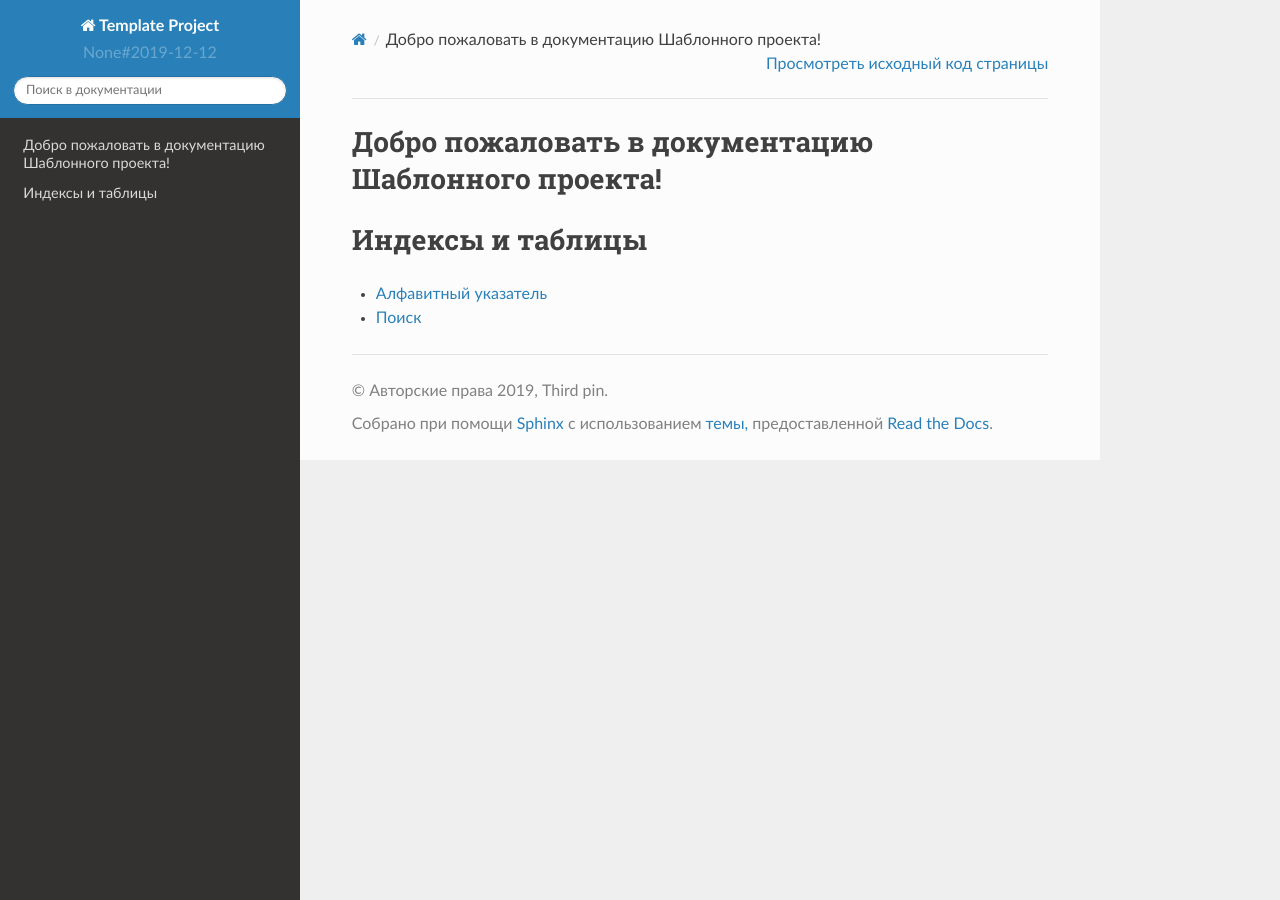
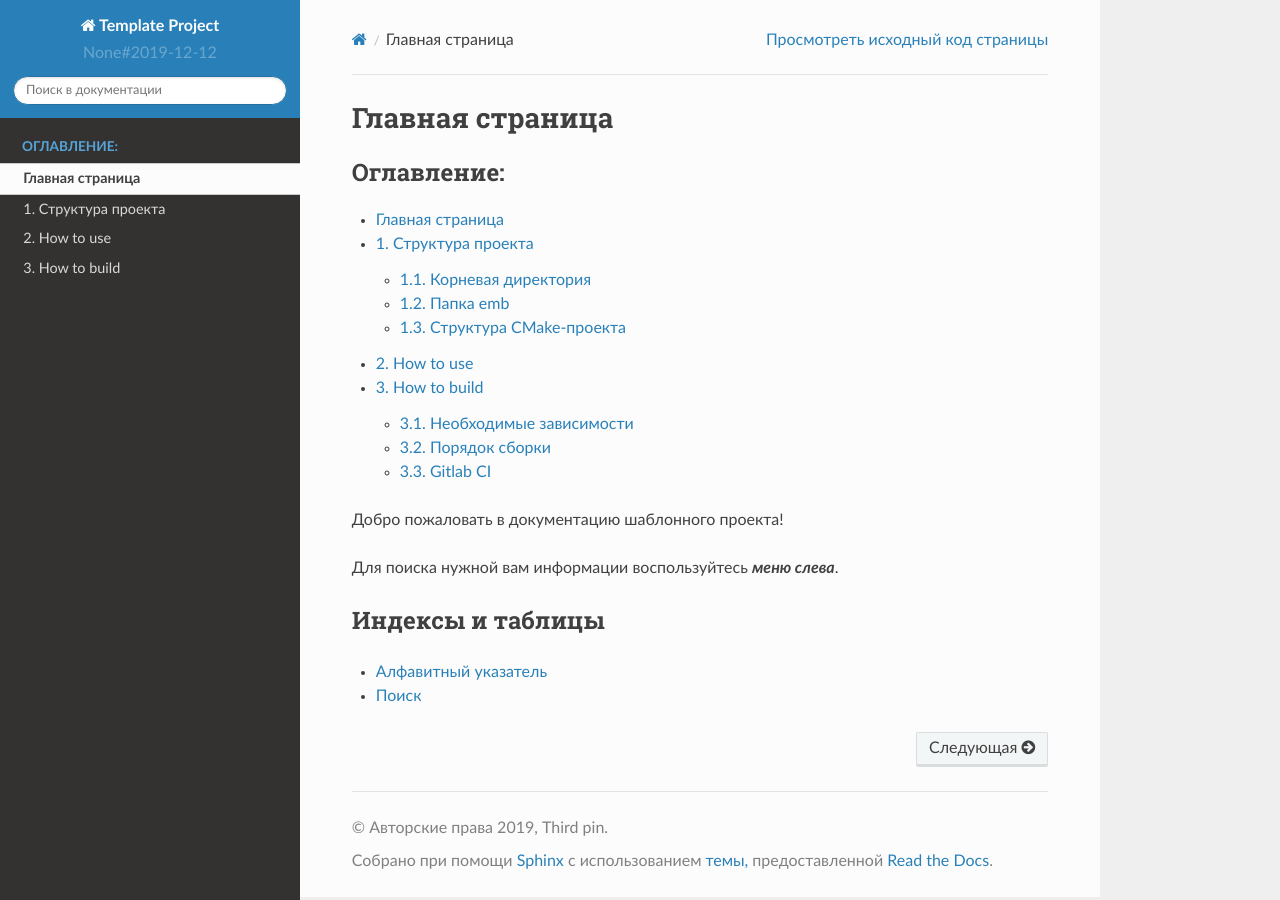
Before and after one commit to zartavr/test1, a Sphinx documentation site: the page built from doc/sphinx/index.rst, in a window 1280 px wide. Built offline with Sphinx 7.4.7 and the Read the Docs theme 2.0.0, drawn with Linux system fonts in a browser that asks for light colours; some of the changed lines change nothing that is shown.

Commit message:
[doc] Move README.rst into Sphinx docs

```diff
--- a/doc/sphinx/index.rst
+++ b/doc/sphinx/index.rst
@@ -1,12 +1,22 @@
-Добро пожаловать в документацию Шаблонного проекта!
-===================================================
+Главная страница
+================
 
 .. toctree::
    :maxdepth: 2
+   :caption: Оглавление:
    :numbered:
 
+   self
+   pages/project_structure
+   pages/how_to_use
+   pages/how_to_build
+
+Добро пожаловать в документацию шаблонного проекта!
+
+Для поиска нужной вам информации воспользуйтесь :bolditalic:`меню слева`.
+
 Индексы и таблицы
-=================
+-----------------
 
 * :ref:`genindex`
 * :ref:`search`
--- /dev/null
+++ b/doc/sphinx/pages/how_to_build.rst
@@ -0,0 +1,125 @@
+How to build
+============
+
+Необходимые зависимости
+-----------------------
+
+Основные зависимости для сборки любого проекта это:
+
+- `CMake <https://cmake.org/>`__ [in PATH] — основной
+  инструмент для организации и сборки проекта;
+
+- `Ninja <https://ninja-build.org/>`__ [in PATH] — более
+  легковесная, быстрая и портативная альтернатива `make
+  <https://ru.wikipedia.org/wiki/Make>`__;
+
+- компилятор (любой из) [in PATH]:
+
+  - `GNU ARG GCC <https://developer.arm.com/
+    tools-and-software/open-source-software/developer-tools
+    /gnu-toolchain/gnu-rm>`__ — форк ``gcc``, поставляемый
+    компанией ARM;
+
+  - `Clang <http://releases.llvm.org/download.html#8.0.0>`__ —
+    современный компилятор, пришедший на замену ``gcc``,
+    поддерживает компиляцию под ARM;
+
+- `Windows Subsystem for Linux (WSL) <https://docs.microsoft.
+  com/ru-ru/windows/wsl/install-win10>`__ [только для Windows] —
+  слой совместимости для запуска Linux-приложений, необходим
+  для сборки библиотеки OpenCM3. Так же требуется установить
+  следующие пакеты в WSL:
+
+  - make
+  - python
+  - `gcc-arm-embedded <https://launchpad.net/
+    ~team-gcc-arm-embedded/+archive/ubuntu/ppa>`__
+  - git
+
+
+Порядок сборки
+--------------
+
+    Далее будет описана сборка исключительно с использованием консоли.
+    Описание настройки сборки из-под IDE ищите в Redmine.
+
+Перед началом сборки необходимо создать папку **/emb/build** и перейти
+в неё.
+
+
+Конфигурация
+++++++++++++
+
+Для запуска конфигурации необходимо указать флаги:
+
+- `\-DCMAKE_TOOLCHAIN_FILE` — пусть до toolchain-файла, выбирается
+  в зависимости от компилятора. Для Clang это
+  "cmake/toolchains/toolchain-clang.cmake";
+
+- `\-DCMAKE_BUILD_TYPE` — тип сборки два основных это *Debug* и
+  *Release*. В последнем во время компиляции добавляются флаги
+  оптимизации (обычно O3), убираются символы отладки из бинарика
+  и добавляется дефайн :cpp:`NDEBUG`. Другие типы сборки можно
+  посмотреть в `документации CMake <https://cmake.org/cmake/help
+  /git-stage/variable/CMAKE_BUILD_TYPE.html>`__.
+
+- `\-DTOOLCHAIN_CORTEX_CONFIG` — выбор ядра, для которого
+  осуществляется компиляция. По-умолчанию, это *cortex-m3*,
+  но возможны варианты *cortex-m0*, *cortex-m4* и *cortex-a9*.
+
+- `\-GNinja` — выбор генератора, т.е. по сути это выбор формата
+  генерируемых Makefile-ов. Так как мы используем Ninja, то флаг
+  соответствующий;
+
+- `\-DCMAKE_INSTALL_PREFIX` [опционально] — место установки
+  бинарников и сопровождающих файлов. Может быть использовано
+  при создании релизов, но для сборки не обязательно.
+
+Итого получаем:
+
+.. code-block:: bash
+
+    mrdir build
+    cd build
+    cmake -DCMAKE_TOOLCHAIN_FILE=../cmake/toolchains/toolchain-clang.cmake -DTOOLCHAIN_CORTEX_CONFIG=cortex-m4 -DCMAKE_BUILD_TYPE=Release -GNinja ..
+
+Если для запуска используется **PowerShell** необходимо указывать
+абсолютный путь до toolchain-файла. Последние две точки в команде
+указывают на расположение корневого `CMakeLists.txt` файла.
+
+
+Сборка
+++++++
+
+Для сборки необходимо запустить следующую команду, находясь
+в папке **emb/src/build**:
+
+.. code-block:: bash
+
+    cmake --build . --target all
+
+Для сборки конкретной целим можно вместо ``all`` указать
+имя цели, например
+
+.. code-block:: bash
+
+    cmake --build . --target my_subproject
+
+Для сборки и установки используется команда
+
+.. code-block:: bash
+
+    cmake --build . --target install
+
+Gitlab CI
+---------
+
+Для описания порядка работы с артефактами используется файл
+**.gitlab-ci.yml**. В данном шаблоне представлена простейшая
+его реализация, которая позволяет собрать проект на сервере
+Gitlab и скопировать полученные артефакты. В файле необходимо
+исправить все пути до артефактов на актуальные и добавить
+необходимые, если подпроектов больше, чем один.
+
+В дальнейшем данный раздел будет описан подробнее, а шаблонный
+**.gitlab-ci.yml** будет доработан.
--- /dev/null
+++ b/doc/sphinx/pages/how_to_use.rst
@@ -0,0 +1,97 @@
+How to use
+==========
+
+Предположим, ваш проект верхнего уровня называется ``my_project``
+и имеет под проект ``my_subproject``. Ниже представлены шаги,
+которые необходимо проделать, чтобы создать требуемый проект из
+шаблона.
+
+1. Клонировать шаблон в папку с названием будущего проекта:
+
+   .. code-block:: bash
+
+        git clone --recurse-submodules git@gitlab.pin:thirdpin_team/project-template.git myproject
+
+2. Проект по-умолчанию включает в себя в качестве submodules
+   следующие репозитории:
+
+   - **libopencm3** (/emb/src/libopencm3) — опциональная
+     библиотека `OpenCM3 <https://libopencm3.org/>`__ для
+     работы с периферией контроллеров;
+
+   - **etl** (/emb/src/etl) — опциональная библиотека
+     `Embedded Template Library <https://www.etlcpp.com/>`__
+     с множеством полезных классов заменяющих и
+     дополняющих std;
+
+   - **yxml** (/emb/src/yxml) — опциональная библиотека
+     `yxml <https://code.blicky.net/yorhel/yxml>`__
+     для парсинга xml;
+
+   - **cmake** (/cmake) — **обязательный** submodule с
+     CMake-файлами необходимыми для сборки проекта и
+     библиотек.
+
+   **ВАЖНО**: если вы хотите убрать из сборки одну из
+   представленных выше опциональных бибилотек необходимо
+   сделать следующее (на примере yxml):
+
+   1) деинициализировать submodule:
+
+      .. code-block:: bash
+
+        git submodule deinit emb/src/yxml/yxml
+
+   2) удалить папку с submodule;
+
+      .. code-block:: bash
+
+        git rm -r emb/src/yxml
+
+   3) удалить строчку `add_subdirectory(yxml)`
+      в файле **/emb/src/CMakeLists.txt**;
+   4) сделать коммит с удалённым модулем;
+   5) удалить папку ``/.git/modules/emb/src/yxml/yxml``.
+
+3. Изменить ``remote`` локального репозитория на новый
+   заранее созданный удалённый пустой репозиторий:
+
+   .. code-block:: bash
+
+       git remote set-url origin <your-git-repo-url>
+
+4. Поменять имя проекта верхнего уровня в файле
+   ``/emb/CMakeLists.txt``.
+
+        Для для именования проектов и подпроектов лучше
+        использовать латинские буквы при необходимости
+        разделённые символом подчёркивания "\_". Символ
+        дефиса "-" для разделения слов лучше не использовать.
+
+        Имя основной цели проекта или подпроекта должно
+        совпадать с именем проекта и подпроекта соответственно.
+
+5. Папку ``/emb/src/template`` переименовать в папку с именем
+   вашего проекта; добавить переименованную папку в
+   ``/emb/src/CMakeLists.txt``.
+
+6. В файле ``/emb/src/myproject/CMakeLists.txt`` необходимо
+   изменить ``project(...)`` на имя вашего подпроекта.
+
+7. Создать папку ``/emb/src/myproject/include/myproject``, в
+   которую будет генерироваться файл с версией.
+
+8. Удалить из ``target_link_libraries`` у подпроекта лишние
+   библиотеки.
+
+9. Удалить из **main.cpp** лишний код.
+
+10. Добавить файл линкера **myproject.ld** в папку
+    **/emb/src/myproject/**.
+
+10. Собрать (см. п. 3).
+
+12. Исправить файл **/.gitlab-ci.yml**: исправить пути до
+    компилируемых бинарников.
+
+11. Сделать commit, push.
--- /dev/null
+++ b/doc/sphinx/pages/project_structure.rst
@@ -0,0 +1,234 @@
+Структура проекта
+=================
+
+Корневая директория
+-------------------
+
+Структура папок корневой директории описана в Redmine:
+`Создание и работа над проектом
+<http://redmine.pin/easy_knowledge_stories/80>`__.
+
+
+Папка emb
+---------
+
+В папке **emb** располагается исходный код ВПО (встраиваемого
+программного обеспечения). Структура папки **emb** частично
+продиктована CMake-ом, который используется для сборки проекта.
+
+Основные файлы и папки **emb**:
+
+- **.gitignore** - основной список файлов для игнорирования
+  git-ом;
+
+- **CMakeLists.txt** — корневой CMakeLists.txt;
+
+- **.clang-format** — файл настроек для ClangFormat
+
+- **lib** — содержит скомпилированные библиотеки, а так
+  же их *Config.cmake* файлы в поддериктории **cmake**.
+  Все файлы и директории добавлены в игнорлист,
+  кроме самой папки **cmake**;
+
+- **include** — содержит заголовочные файлы скомпилированных
+  и установленных библиотек; Все файлы этой директории должны
+  быть добавлены в игнорлист;
+
+- **bin** — содержит бинарные файлы (elf, bin) которые были
+  сгенерированы в процессе компиляции. Файлы попадают в эту
+  директорию после запуска ``make install`` для проекта при
+  указании этой директории в качестве ``CMAKE_INSTALL_PREFIX``;
+
+- **cmake** — содержит *.cmake*-файлы для упрощённого менеджмента
+  CMake структуры проекта. Данная папка должна подключаться как
+  git `submodule` репозитория `CMake files <https://gitlab.pin
+  /thirdpin_team/cmake-files>`__;
+
+- **patches** - содержит git-патчи для 3th party библиотек,
+  которые компилируются в процессе компиляции проекта
+  (например для `libopencm3 <https://github.com/libopencm3/
+  libopencm3>`__);
+
+- **util** — содержит доп. утилиты для работы с проектом,
+  *launch*-файлы для работы с отладчиком в Eclipse/TrueStudio,
+  а так же `файлы описывающие регистры
+  <https://www.keil.com/pack/doc/CMSIS/SVD/html/svd_Format_pg.html>`__
+  периферии МК от STM32. Скачать можно здесь: `posborne/cmsis-svd
+  <https://github.com/posborne/cmsis-svd/tree/master/data/STMicro>`__;
+  эти файлы используется расширением Cortex Debug для VS Code;
+
+- **.vscode** [опционально] — может хранить в себе файлы для
+  конфигурации `VS Code <https://code.visualstudio.com/>`__  и
+  его расширений. Может включать такие файлы как:
+
+  - **c_cpp_properties.json** —
+    настройка `C/C++ расширения
+    <https://github.com/microsoft/vscode-cpptools/
+    blob/master/Documentation/Getting%20started%20with
+    %20IntelliSense%20configuration.md>`__
+  - **cmake-kits.json** — настройка toolchain для
+    `расширения CMake <https://vector-of-bool.github.io/
+    docs/vscode-cmake-tools/kits.html>`__
+  - **launch.json** — настройка `отладки <https://code.
+    visualstudio.com/docs/editor/debugging>`__ приложения
+    для `расширения Cortex Debug <https://marketplace.
+    visualstudio.com/items?itemName=marus25.cortex-debug>`__
+  - **.gitignore** — игнорируемые Git-ом файлы, должны быть
+    включены все файлы, кроме перечисленных выше;
+
+- **.cproject**, **.project** [опционально] — файлы проекта
+  Eclipce/TrueStudio, появляются только после импорта
+  папки с проектом в IDE, инструкция тут: `Настройка и
+  использование CMake <http://redmine.pin/easy_knowledge_stories
+  /116>`__;
+
+- **cmake-variants.yaml** [опционально] — файл, описывающий
+  возможные конфигурации сборки CMake и соответствующие им
+  ``-D`` флаги;
+
+- **test** [зарезервировано] - данная папка зарезервирована для
+  будущего использования.
+
+
+Структура CMake-проекта
+-----------------------
+
+    Если вы не знаете, что такое CMake, не разбираетесь в понятиях,
+    которыми он оперирует, то вам необходимо разобраться. Без этого
+    полноценное понимание данного пункта, а так же правильное
+    использование шаблона, невозможно. Ссылки на статьи для изучения
+    CMake можно найти вот тут: `Настройка и использование CMake
+    <http://redmine.pin/easy_knowledge_stories/116>`__
+
+
+Для кроссплатформенной и унифицированной компиляции проекта
+используется `CMake <https://en.wikipedia.org/wiki/CMake>`__.
+Обязательным требованием к использованию данного шаблона является
+его понимание, а так же наличие в ``PATH`` пути до ``cmake.exe`` —
+запускаемого файла CMake. Требуемая версия: 3.13 и выше.
+
+Любой проект состоит из **проекта верхнего уровня** и **подпроектов**.
+Обычно названия проекта верхнего уровня и подпроектов не совпадают.
+Так же в одном репозитории не желательно иметь больше одного подпроекта.
+
+emb
++++
+
+Основной код проекта находиться в папке **emb/src**, однако корнем
+CMake проекта является **emb** — в ней находится корневой CMake-файл.
+Данный файл содержит в себе включение всех необходимых кросспроектных
+макросов и библиотек. Данный файл не изменяется между проектами, за
+исключением имени *проекта верхнего уровня*, указанного в нём.
+
+emb/src
++++++++
+
+В корневом ``CMakeLists.txt`` включается в сбоку папка **src**.
+Данная папка содержит в себе все библиотеки, сборка которых
+осуществляется в процессе компиляции проекта, а так же все
+подпроекты, соответствующие созданному проекту.
+
+**Добавление библиотек** к сборке осуществляется с помощью
+команды ``add_subdirectory``. Если библиотека не поддерживает сборку
+с помощью CMake, то необходимо (на примере библиотеки
+`yxml <https://code.blicky.net/yorhel/yxml>`__):
+
+1. Инкапсулировать библиотеку дополнительно в директорию с именем
+   библиотеки. Например, изначальная если изначальная структура
+   библиотеки следующая:
+
+   .. code-block::
+
+     yxml
+      › yxml.c
+      › yxml.h
+      › ...
+
+   необходимо инкапсулировать библиотеку в папку с именем **yxml**,
+   т.е.:
+
+   .. code-block::
+
+      yxml
+        yxml
+          › yxml.c
+          › yxml.h
+          › ...
+
+2. Создать файл ``yxml/CMakeLists.txt``, в нём создать цель сборки
+   (target) для библиотеки. В качестве имени цели сборки использовать
+   название библиотеки. Указать папку ``yxml`` в качестве пути до
+   заголовочных файлов:
+
+   .. code-block:: cmake
+
+       target_include_directories(yxml
+           PUBLIC
+               ${CMAKE_CURRENT_LIST_DIR}
+           PRIVATE
+               ${CMAKE_CURRENT_LIST_DIR}/yxml
+       )
+
+   Таким образом, при линковке данной библиотеки к другим целям
+   сборки будет возможность обратиться к заголовочным файлам
+   библиотеки используя префикс: :cpp:`#include <yxml/yxml.h>`.
+
+   Секция `PRIVATE` необходима для того, чтобы библиотека могла
+   найти собственные заголовочные файлы (не актуально для
+   библиотек, в которых используются относительные пути до
+   заголовочных файлов). Секция `PRIVATE` возможна только для
+   статической библиотеки.
+
+3. Не header-only библиотеки предпочтительно делать статическими
+   (``STATIC``).
+
+4. Добавить библиотеку с помощью команды ``add_subdirectory(yxml)``
+   в файле ``/emb/src/CMakeLists.txt``.
+
+    Исключение составляет библиотека `OpenCM3`. Для её компиляции
+    необходимо использовать макрос ``add_libopencm3_for``. Пример
+    использования макроса есть в файле ``/emb/src/CMakeLists.txt``.
+
+**Добавление подпроектов** к сборке происходит аналогично библиотекам
+с поддержкой CMake. Структура типового подпроекта описана ниже.
+
+
+emb/src/<subproject>
+++++++++++++++++++++
+
+Основная папка, в которой происходит работа с кодом. Пример типового
+``CMakeLists.txt`` для подпроекта представлен в папке
+**emb/src/template**.
+
+С структуру подпроекта входят:
+
+- **include/<project_name>** — здесь находятся *ПУБЛИЧНЫЕ*
+  заголовочные файлы, т.е. те, которые могут быть
+  использованы в другом подпроекте;
+
+- **ldscripts** содержит ld-скрипты для линкера;
+
+- **src** содержит все исходные и *ПРИВАТНЫЕ* заголовочные файлы;
+
+- **CMakeLists.txt** — корневой CMake-файл подпроекта.
+
+В любом подпроекте папка **include** должны быть указана
+в качестве *ПУБЛИЧНОГО* пути до заголовочных файлов, а папка
+**src** в качестве *ПРИВАТНОГО*. Это позволит скрыть ненужные
+заголовочные файлы, но при этом использовать префиксы внутри
+подпроекта.
+
+    При работе над проектом не следует пользоваться относительными
+    путями до заголовочных фалов. Всегда используйте пути
+    с префиксом, например :cpp:`#include <hw/HwStub.cpp>`.
+
+Каждый подпроект должен иметь собственную версию. Версия генерируется
+в процессе компиляции и записывается в файл
+**include/<project_name>/version.h**. Для генерации версии используется
+макрос ``add_version_target(${PROJECT_NAME})``, который создаёт цель
+вида ``${PROJECT_NAME}::version``. Эта цель должна быть прилинкована
+к основной цели подпроекта.
+
+В имеющейся структуре подпроектов не подозревается наследование
+зависимостей между подпроектами, поэтому все прилинкованные библиотеки
+должны находиться в секции ``PRIVATE``.
```
